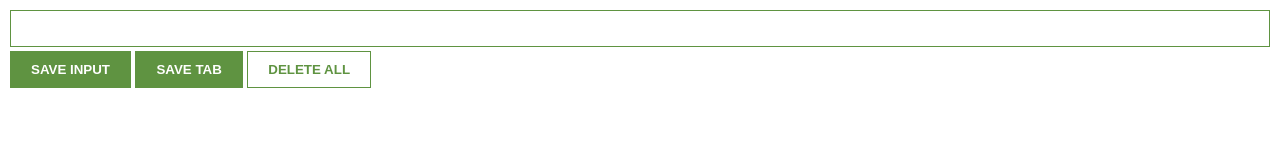
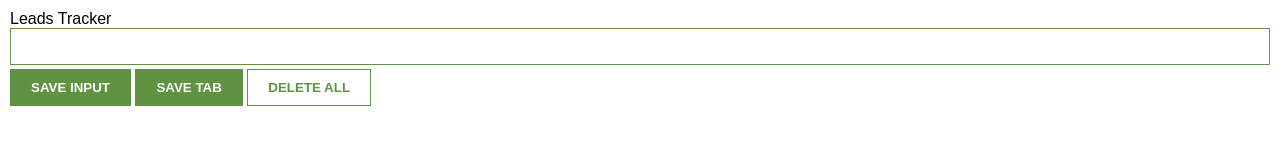
Before and after one commit to Che-ryl/chrome-extension, a website built with Vite: page index.html in a window 1280 px wide. Built offline with nearby package versions, Linux system fonts and the light colour scheme.

Commit message:
Update index.html

```diff
--- a/index.html
+++ b/index.html
@@ -1,8 +1,11 @@
 <html>
     <head>
         <link rel="stylesheet" href="index.css">
+
+        <title>Scrimba | Chrome Extension</title>
     </head>
     <body>
+        <div>Leads Tracker</div>
         <input type="text" id="input-el">
         <button id="input-btn">SAVE INPUT</button>
         <button id="tab-btn">SAVE TAB</button>
```
